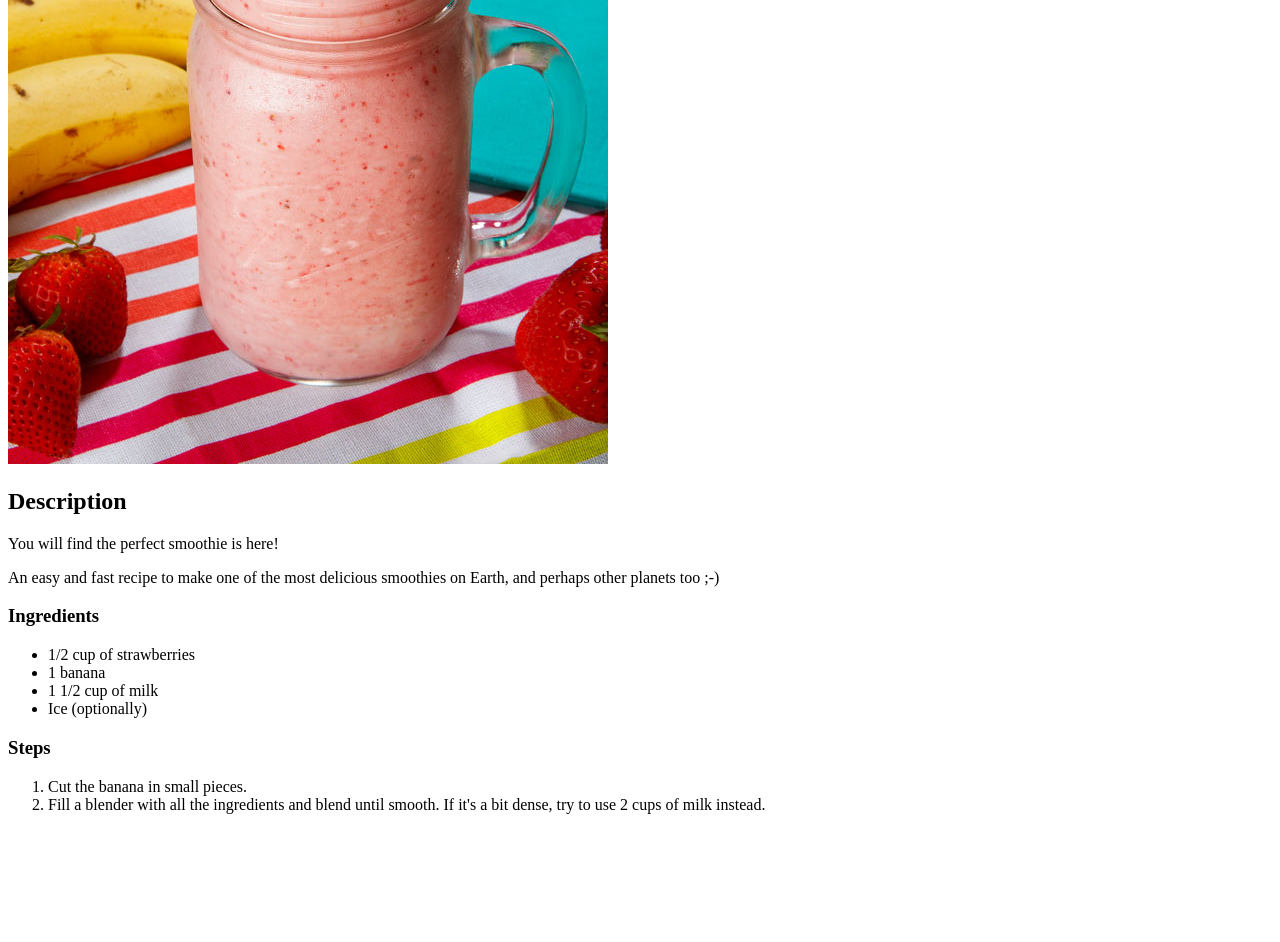
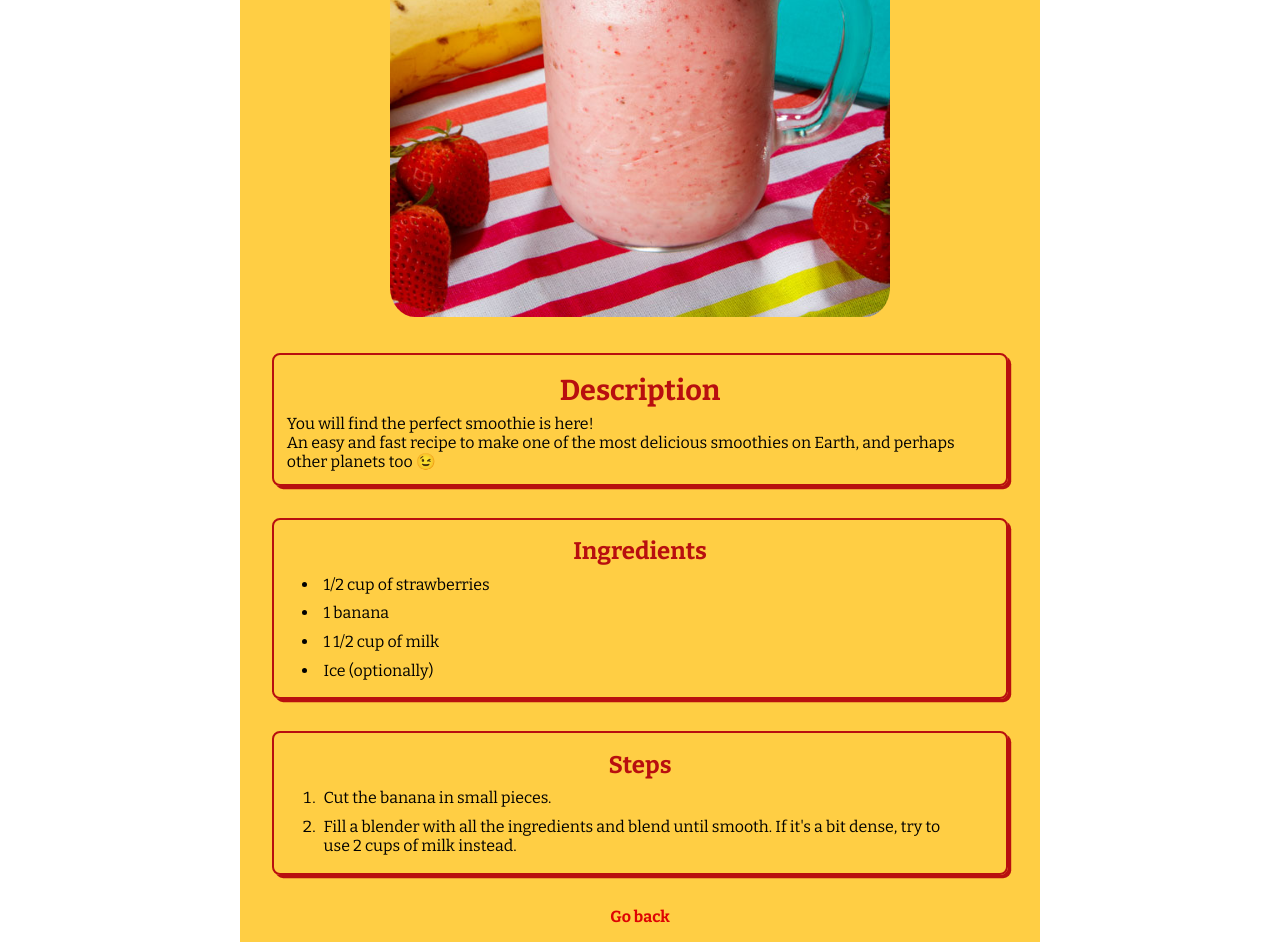
Before and after one commit to gabtar/odin-recipes, a plain HTML site: page recipes/smoothie.html in a window 1280 px wide. Shown: the part 325-1267 px from the top of the page. Before the commit the page ends 1155 px from the top, so only its background shows below. Drawn offline with nearby package versions, Linux system fonts and the light colour scheme.

Commit message:
Added css

```diff
--- /dev/null
+++ b/css/styles.css
@@ -0,0 +1,101 @@
+@import url('https://fonts.googleapis.com/css2?family=Bitter:ital,wght@0,400;0,700;1,400;1,700&display=swap');
+
+:root {
+    --sunglow: #ffce44ff;
+    --rosso-corsa: #de0404ff;
+    --international-orange-engineering: #b80f0fff;
+}
+
+* {
+    margin: 0;
+    padding: 0;
+}
+
+body {
+    font-family: 'Bitter', serif;
+    box-sizing: border-box;
+}
+
+img {
+    max-width: 500px;
+    width: 100%;
+    height: auto;
+    border-radius: 5%;
+}
+
+h1, h2, h3 {
+    font-weight: bold;
+    padding: .2em;
+    color: var(--rosso-corsa)
+}
+
+h1 {
+    padding: .2em;
+}
+
+h2 {
+    font-size: 1.8em;
+}
+
+h3 {
+    font-size: 1.5em;
+}
+
+ul > li, ol > li {
+    padding: .3em;
+}
+
+ul > li {
+    list-style: none;
+}
+
+.recipe-container {
+    margin: auto;
+    padding-bottom: 1em;
+    width: 100%;
+    max-width: 800px;
+    background-color: var(--sunglow);
+    text-align: center;
+}
+
+.logo {
+    font-size: 5em;
+    text-align: center;
+    display: block;
+}
+
+.card-container {
+    margin: 2em;
+    padding: .8em;
+    box-shadow: .2em .2em 0em var(--international-orange-engineering);
+    border: 2px solid var(--international-orange-engineering);
+    border-radius: .5em;
+}
+
+.card-container > p {
+    text-align: left;
+}
+
+.card-container > ul, ol {
+    text-align: left;
+    padding: 0 2em;
+}
+
+.card-container > ul li {
+    list-style: disc;
+}
+
+.card-container > h2,h3 {
+    font-weight: bold;
+    color: var(--international-orange-engineering);
+}
+
+.link {
+    font-weight: bold;
+    text-decoration: none;
+    color: var(--rosso-corsa);
+}
+
+.link:hover {
+    text-decoration: underline;
+}
--- a/recipes/smoothie.html
+++ b/recipes/smoothie.html
@@ -1,15 +1,24 @@
 <!DOCTYPE html>
 <html>
+
 <head>
   <meta charset="utf-8">
   <title>Odin Recipes - Smoothie</title>
+  <link rel="stylesheet" href="../css/styles.css">
 </head>
+
 <body>
+  <div class="recipe-container">
     <h1>Smoothie</h1>
     <img src="../img/smoothie.jpg" alt="Smoothie">
+    <div class="card-container">
       <h2>Description</h2>
       <p>You will find the perfect smoothie is here!</p>
-    <p>An easy and fast recipe to make one of the most delicious smoothies on Earth, and perhaps other planets too ;-)</p>
+      <p>An easy and fast recipe to make one of the most delicious smoothies on Earth, and perhaps other planets too
+        &#128521;
+      </p>
+    </div>
+    <div class="card-container">
       <h3>Ingredients</h3>
       <ul>
         <li>1/2 cup of strawberries</li>
@@ -17,10 +26,18 @@
         <li>1 1/2 cup of milk</li>
         <li>Ice (optionally)</li>
       </ul>
+    </div>
+    <div class="card-container">
       <h3>Steps</h3>
       <ol>
         <li>Cut the banana in small pieces.</li>
-      <li>Fill a blender with all the ingredients and blend until smooth. If it's a bit dense, try to use 2 cups of milk instead.</li>
+        <li>Fill a blender with all the ingredients and blend until smooth. If it's a bit dense, try to use 2 cups of
+          milk
+          instead.</li>
       </ol>
+    </div>
+    <a href="../index.html" class="link">Go back</a>
+  </div>
 </body>
+
 </html>
```
Also changed, not shown: index.html (+11 -3 lines), recipes/cereal.html (+15 -1 lines), recipes/pancake.html (+18 -2 lines). Lines whose indentation alone changed are shown as unchanged.
